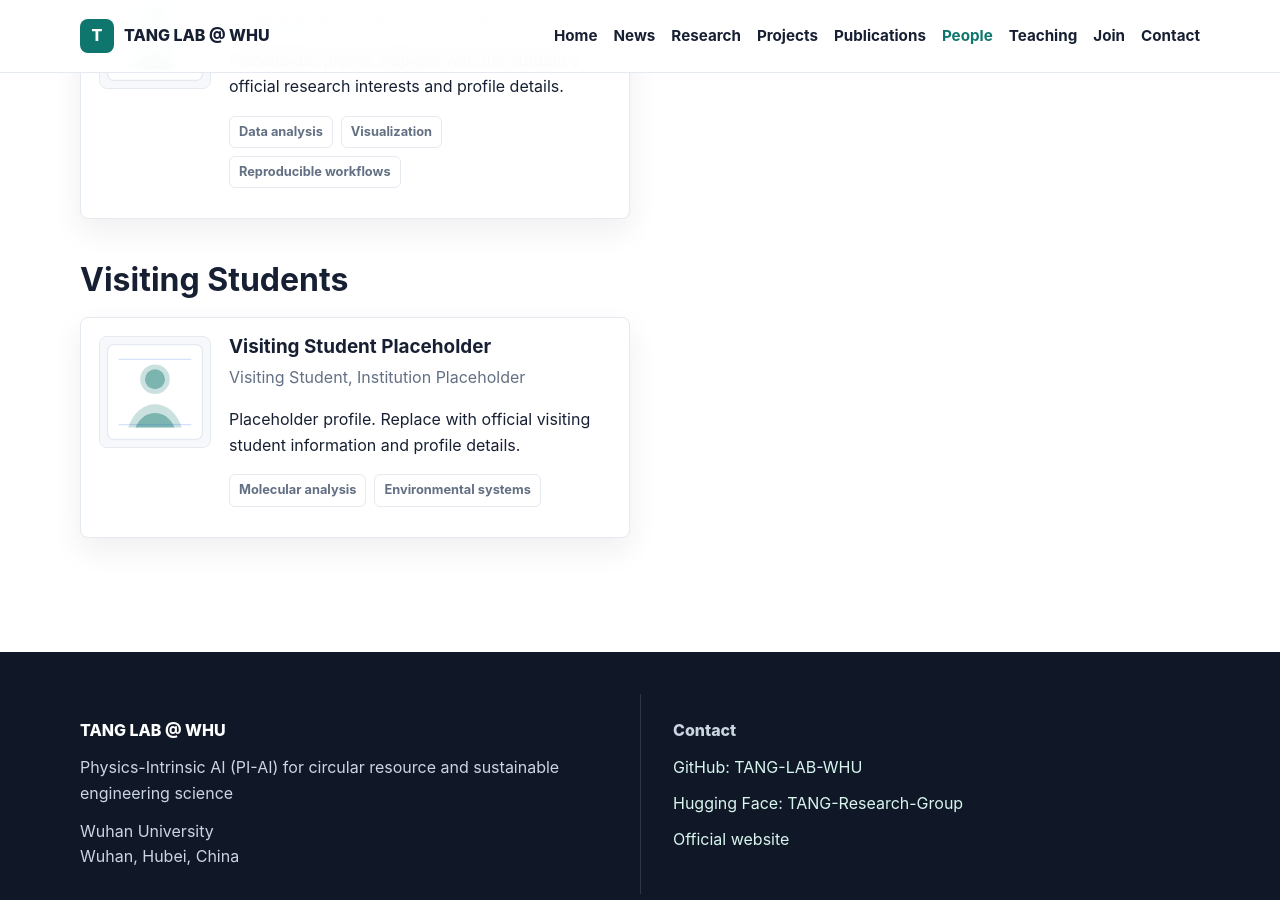
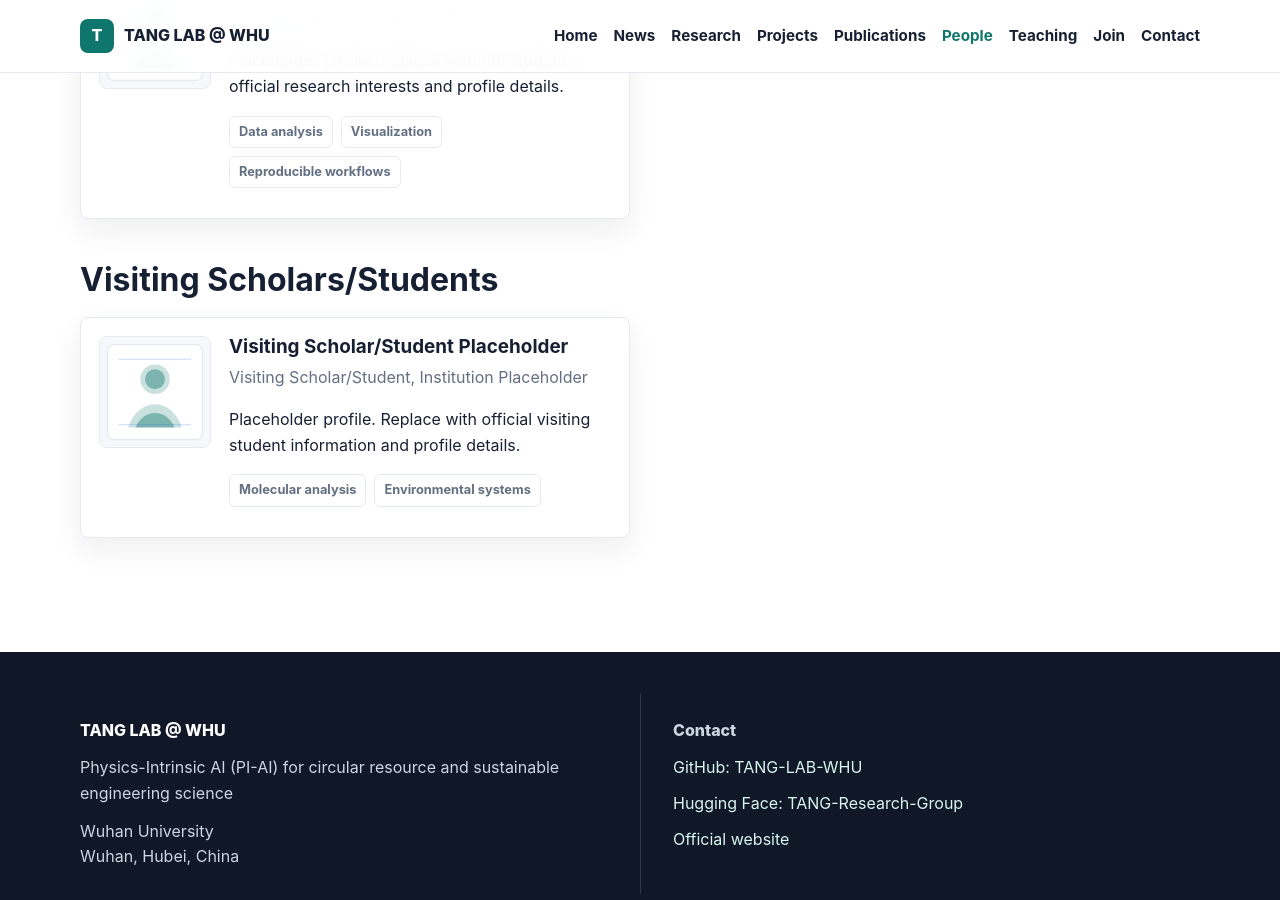
Before and after one commit to TANG-LAB-WHU/tanglab.github.io, a Jekyll site: the page built from pages/people.html, in a window 1280 px wide and 900 px high, scrolled down 1688 px. Built offline with Jekyll 4.4.1, drawn with Linux system fonts in a browser that asks for light colours.

Commit message:
Add people page and data schema for lab member profiles

```diff
--- a/_data/people.yml
+++ b/_data/people.yml
@@ -74,8 +74,8 @@ undergraduate_researchers:
     bio: "Placeholder profile. Replace with the student's official research interests and profile details."
 
 visiting_students:
-  - name: "Visiting Student Placeholder"
-    role: "Visiting Student"
+  - name: "Visiting Scholar/Student Placeholder"
+    role: "Visiting Scholar/Student"
     affiliation: "Institution Placeholder"
     image: "/assets/img/people/profile-placeholder.svg"
     email: ""
--- a/pages/people.html
+++ b/pages/people.html
@@ -9,7 +9,7 @@ permalink: /people/
 </div> -->
 
 {% assign groups = "principal_investigator,research_staff,phd_students,masters_students,undergraduate_researchers,visiting_students,alumni" | split: "," %}
-{% assign labels = "Principal Investigator,Research Staff,PhD Students,Master's Students,Undergraduate Researchers,Visiting Students,Alumni" | split: "," %}
+{% assign labels = "Principal Investigator,Research Staff,PhD Students,Master's Students,Undergraduate Researchers,Visiting Scholars/Students,Alumni" | split: "," %}
 
 {% for group in groups %}
   {% assign group_members = site.data.people[group] %}
```
